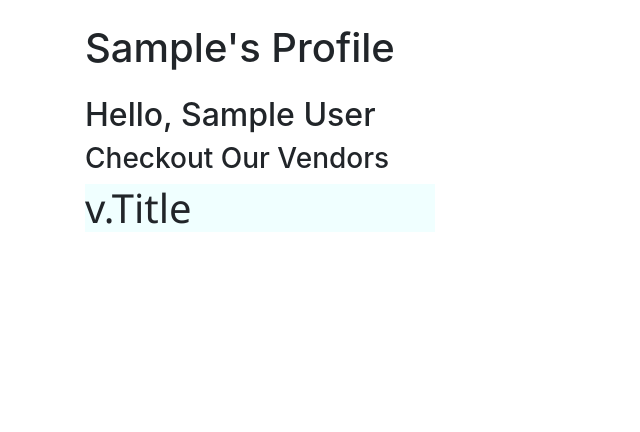
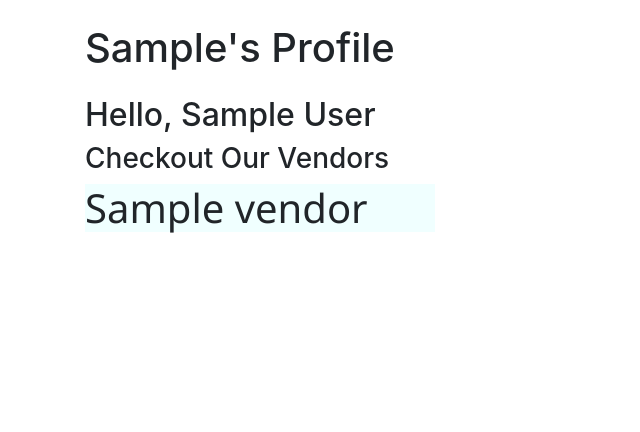
Before and after one commit to shubhankarsharma00/Doux, a Flask app: page /user/1 in a window 1280 px wide. Shown: the part 56-488 px from the top of the page, without its empty margins (0-640 px from the left). Run offline with Flask 2, Linux system fonts and the light colour scheme; the visitor is signed in with stand-in values (Sample User, id 1); tables that the repository leaves empty hold one stand-in row (values such as "Sample post"); some libraries are stand-ins or nearby versions.

Commit message:
updated userProfile

```diff
--- a/templates/userProfile.html
+++ b/templates/userProfile.html
@@ -30,7 +30,7 @@
     <div class = "row" >
         {% for v in vendors%}
         <div class="col-sm-12 col-md-6 col-md-4">
-            <a href="{{url_for('venprofile',VendorId=v.VendorId)}}"><div class="blk"><h1>v.Title</h1></div></a>
+            <a href="{{url_for('venprofile',VendorId=v.VendorId)}}"><div class="blk"><h1>{{v.Title}}</h1></div></a>
         </div>
         {% endfor %}
     </div>
```
